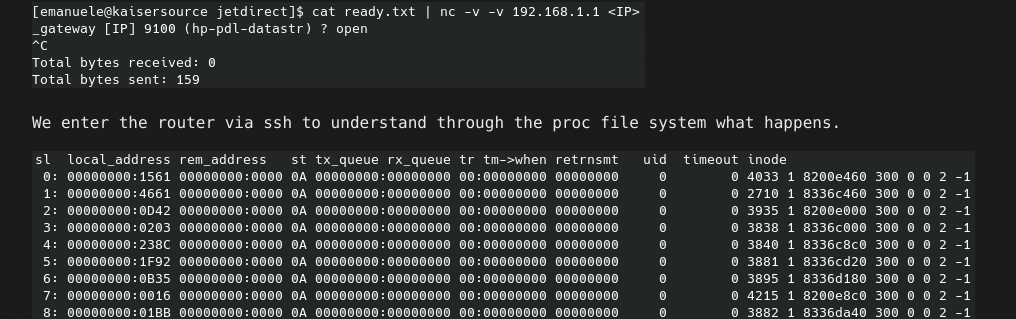
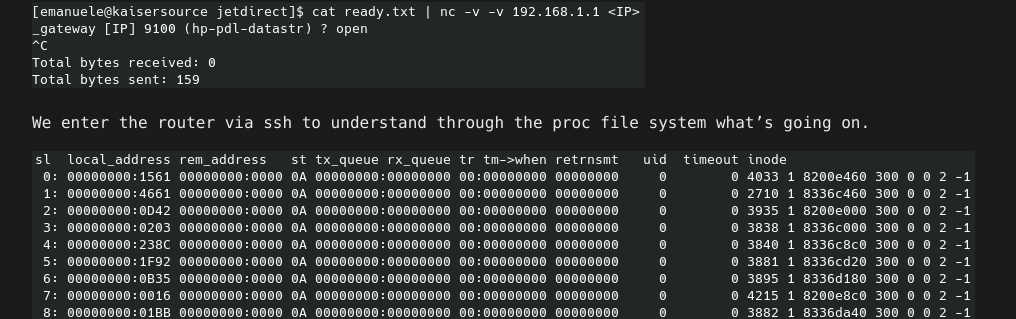
Before and after one commit to kaisersource/kaisersource.github.io, a Jekyll site: the page built from _posts/2021-01-17-dsl-n14u-syn.md, in a window 1280 px wide and 900 px high, scrolled down 664 px. Shown: the part 147-466 px from the top of the window, without its empty margins (108-1124 px from the left). Built offline with Jekyll 4.4.1, drawn with Linux system fonts in a browser that asks for light colours.

Commit message:
Update 2021-01-17-dsl-n14u-syn.md

````diff
--- a/_posts/2021-01-17-dsl-n14u-syn.md
+++ b/_posts/2021-01-17-dsl-n14u-syn.md
@@ -15,7 +15,6 @@ We have not yet tested Asus models other than those listed. However we suspect i
     DSL-N14U_B1 V.1.1.2.3_805
 
 ```
-
 
 
 ## Overview
@@ -36,7 +35,8 @@ An issue was discovered on ASUS DSL-N14U-B1 1.1.2.3_805 device. Remote attacker
 ![](/assets/asus_2/upload_ok.png)
 
 
-We enter the router via ssh to understand through the proc file system what happens.
+We enter the router via ssh to understand through the proc file system what's going on.
+
 
 ![](/assets/asus_2/raw_socket_before.png)
 
````
